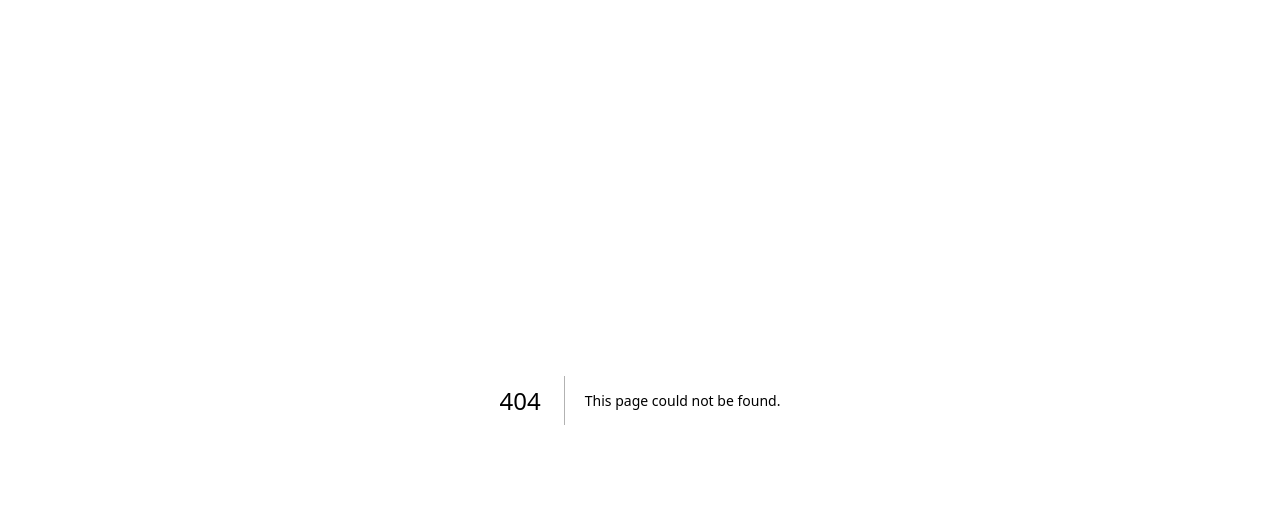
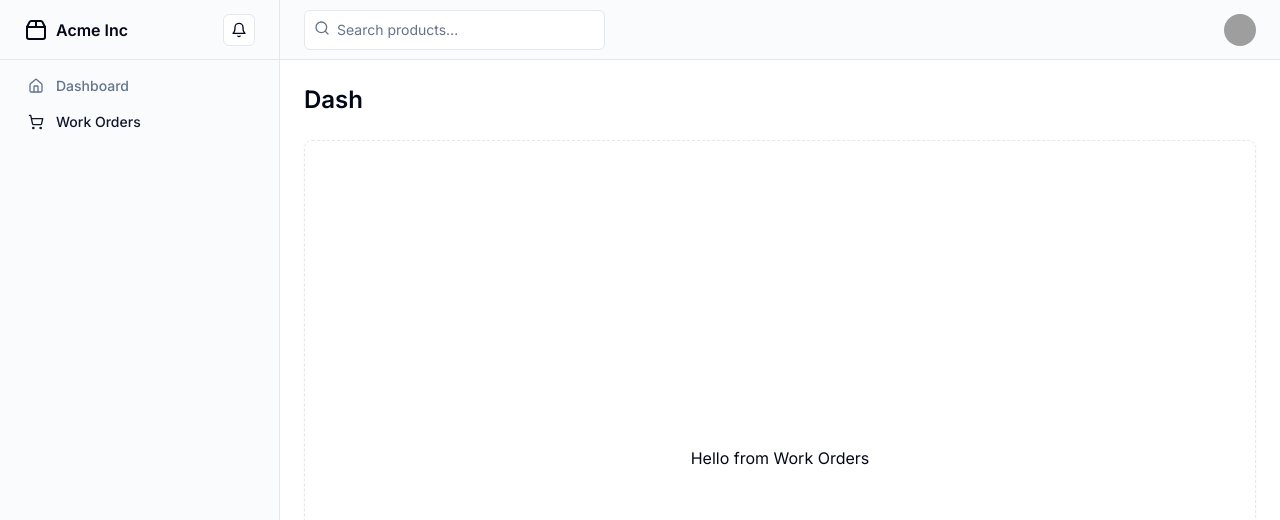
Before and after one commit to 0xlaguna/mnger-ui, a Next.js app: page /dash/workorders in a window 1280 px wide. Before the commit this address had no page. Shown: the top 520 px of the page. Built offline with nearby package versions, Linux system fonts and the light colour scheme; no server answers; grey boxes are pictures that could not be loaded.

Commit message:
feat: remove old layout

```diff
--- a/app/dash/components/main-nav.tsx
+++ b/app/dash/components/main-nav.tsx
@@ -1,41 +1,48 @@
+"use client"
+
 import Link from "next/link"
+import { usePathname } from "next/navigation"
+import { Bell, Package2 } from "lucide-react"
 
-import { cn } from "@/lib/utils"
+import { siteConfig } from "@/config/site"
+import { Button } from "@/components/ui/button"
 
-export function MainNav({
-  className,
-  ...props
-}: React.HTMLAttributes<HTMLElement>) {
-  console.log({ className })
+export function MainNav() {
+  const pathname = usePathname()
+
+  const isActive = (path: string) =>
+    pathname === path ? "text-primary" : "text-muted-foreground"
+
+  const linkList = siteConfig.mainNav.map((link) => {
+    return (
+      <Link
+        key={link.id}
+        href={link.href}
+        className={`flex items-center gap-3 rounded-lg px-3 py-2 text-muted-foreground transition-all hover:text-primary ${isActive(link.href)}`}
+      >
+        <link.icon className="h-4 w-4" />
+        {link.title}
+      </Link>
+    )
+  })
+
   return (
-    <nav
-      className={cn("flex items-center space-x-4 lg:space-x-6", className)}
-      {...props}
-    >
-      <Link
-        href="/dash/home"
-        className="text-sm font-medium transition-colors hover:text-primary"
-      >
-        Overview
-      </Link>
-      <Link
-        href="/dash/home"
-        className="text-sm font-medium text-muted-foreground transition-colors hover:text-primary"
-      >
-        Customers
-      </Link>
-      <Link
-        href="/dash/home"
-        className="text-sm font-medium text-muted-foreground transition-colors hover:text-primary"
-      >
-        Products
-      </Link>
-      <Link
-        href="/dash/home"
-        className="text-sm font-medium text-muted-foreground transition-colors hover:text-primary"
-      >
-        Settings
-      </Link>
-    </nav>
+    <div className="flex h-full max-h-screen flex-col gap-2">
+      <div className="flex h-14 items-center border-b px-4 lg:h-[60px] lg:px-6">
+        <Link href="/" className="flex items-center gap-2 font-semibold">
+          <Package2 className="size-6" />
+          <span className="">Acme Inc</span>
+        </Link>
+        <Button variant="outline" size="icon" className="ml-auto size-8">
+          <Bell className="size-4" />
+          <span className="sr-only">Toggle notifications</span>
+        </Button>
+      </div>
+      <div className="flex-1">
+        <nav className="grid items-start px-2 text-sm font-medium lg:px-4">
+          {linkList}
+        </nav>
+      </div>
+    </div>
   )
 }
--- a/app/dash/componentsV2/main-nav.tsx
+++ b/app/dash/components/notifications.tsx
@@ -13,7 +13,7 @@ import {
 import { Button } from "@/components/ui/button"
 import { Sheet, SheetContent, SheetTrigger } from "@/components/ui/sheet"
 
-export function MainNav() {
+export function Notifications() {
   return (
     <Sheet>
       <SheetTrigger asChild>
--- a/app/dash/components/search.tsx
+++ /dev/null
@@ -1,13 +0,0 @@
-import { Input } from "@/components/ui/input"
-
-export function Search() {
-  return (
-    <div>
-      <Input
-        type="search"
-        placeholder="Search..."
-        className="md:w-[100px] lg:w-[300px]"
-      />
-    </div>
-  )
-}
--- a/app/dash/componentsV2/log-out.tsx
+++ /dev/null
@@ -1,32 +0,0 @@
-import { useRouter } from "next/navigation"
-
-import {
-  DropdownMenuItem,
-  DropdownMenuShortcut,
-} from "@/components/ui/dropdown-menu"
-
-export default function LogOut() {
-  const router = useRouter()
-
-  const handleSignOut = async () => {
-    const res = await fetch("/api/logout", {
-      method: "GET",
-      headers: {
-        "Content-Type": "application/json",
-      },
-    })
-
-    if (res.ok) {
-      router.push("/auth")
-    } else {
-      console.error("Failed to sign out")
-    }
-  }
-
-  return (
-    <DropdownMenuItem onClick={handleSignOut}>
-      Log out
-      <DropdownMenuShortcut>⇧⌘Q</DropdownMenuShortcut>
-    </DropdownMenuItem>
-  )
-}
--- a/app/dash/componentsV2/user-nav.tsx
+++ /dev/null
@@ -1,71 +0,0 @@
-"use client"
-
-import useGetMe from "@/hooks/data/useGetMe"
-import { Avatar, AvatarFallback, AvatarImage } from "@/components/ui/avatar"
-import { Button } from "@/components/ui/button"
-import {
-  DropdownMenu,
-  DropdownMenuContent,
-  DropdownMenuGroup,
-  DropdownMenuItem,
-  DropdownMenuLabel,
-  DropdownMenuSeparator,
-  DropdownMenuShortcut,
-  DropdownMenuTrigger,
-} from "@/components/ui/dropdown-menu"
-import { Icons } from "@/components/icons"
-
-import LogOut from "./log-out"
-
-export function UserNav() {
-  const { getMeData, getMeLoading } = useGetMe()
-
-  return (
-    <DropdownMenu>
-      <DropdownMenuTrigger asChild>
-        <Button variant="ghost" className="relative h-8 w-8 rounded-full">
-          <Avatar className="h-8 w-8">
-            <AvatarImage src="/avatars/01.png" alt="@shadcn" />
-            <AvatarFallback>ML</AvatarFallback>
-          </Avatar>
-        </Button>
-      </DropdownMenuTrigger>
-      <DropdownMenuContent className="w-56" align="end" forceMount>
-        {getMeLoading ? (
-          <Icons.spinner className="mr-2 size-4 animate-spin" />
-        ) : (
-          <>
-            <DropdownMenuLabel className="font-normal">
-              <div className="flex flex-col space-y-1">
-                <p className="text-sm font-medium leading-none">
-                  {getMeData?.first_name} {getMeData?.last_name}
-                </p>
-                <p className="text-muted-foreground text-xs leading-none">
-                  {getMeData?.email}
-                </p>
-              </div>
-            </DropdownMenuLabel>
-          </>
-        )}
-        <DropdownMenuSeparator />
-        <DropdownMenuGroup>
-          <DropdownMenuItem>
-            Profile
-            <DropdownMenuShortcut>⇧⌘P</DropdownMenuShortcut>
-          </DropdownMenuItem>
-          <DropdownMenuItem>
-            Billing
-            <DropdownMenuShortcut>⌘B</DropdownMenuShortcut>
-          </DropdownMenuItem>
-          <DropdownMenuItem>
-            Settings
-            <DropdownMenuShortcut>⌘S</DropdownMenuShortcut>
-          </DropdownMenuItem>
-          <DropdownMenuItem>New Team</DropdownMenuItem>
-        </DropdownMenuGroup>
-        <DropdownMenuSeparator />
-        <LogOut />
-      </DropdownMenuContent>
-    </DropdownMenu>
-  )
-}
--- a/app/dash/layout.tsx
+++ b/app/dash/layout.tsx
@@ -1,37 +1,6 @@
-import Link from "next/link"
-import { Bell, Home, Package2, ShoppingCart } from "lucide-react"
-
-import { Button } from "@/components/ui/button"
-
-import { GlobalSearch } from "./componentsV2/global-search"
-import { MainNav } from "./componentsV2/main-nav"
-import { UserNav } from "./componentsV2/user-nav"
-
-// import { MainNav } from "./components/main-nav"
-// import { Search } from "./components/search"
-// import { UserNav } from "./components/user-nav"
-
-// export default function Layout({ children }: LayoutProps) {
-//   return (
-//     <div className="hidden flex-col md:flex">
-//       <div className="border-b">
-//         <div className="flex h-16 items-center px-4">
-//           <MainNav className="mx-6" />
-//           <div className="ml-auto flex items-center space-x-4">
-//             <Search />
-//             <UserNav />
-//           </div>
-//         </div>
-//       </div>
-//       <div className="flex-1 space-y-4 p-8 pt-6">
-//         <div className="flex items-center justify-between space-y-2">
-//           <h2 className="text-3xl font-bold tracking-tight">Dashboard</h2>
-//         </div>
-//         <div>{children}</div>
-//       </div>
-//     </div>
-//   )
-// }
+import { GlobalSearch } from "./components/global-search"
+import { MainNav } from "./components/main-nav"
+import { UserNav } from "./components/user-nav"
 
 interface LayoutProps {
   children: React.ReactNode
@@ -41,40 +10,11 @@ export default function Layout({ children }: LayoutProps) {
   return (
     <div className="grid min-h-screen w-full md:grid-cols-[220px_1fr] lg:grid-cols-[280px_1fr]">
       <div className="hidden border-r bg-muted/40 md:block">
-        <div className="flex h-full max-h-screen flex-col gap-2">
-          <div className="flex h-14 items-center border-b px-4 lg:h-[60px] lg:px-6">
-            <Link href="/" className="flex items-center gap-2 font-semibold">
-              <Package2 className="h-6 w-6" />
-              <span className="">Acme Inc</span>
-            </Link>
-            <Button variant="outline" size="icon" className="ml-auto h-8 w-8">
-              <Bell className="h-4 w-4" />
-              <span className="sr-only">Toggle notifications</span>
-            </Button>
-          </div>
-          <div className="flex-1">
-            <nav className="grid items-start px-2 text-sm font-medium lg:px-4">
-              <Link
-                href="#"
-                className="flex items-center gap-3 rounded-lg px-3 py-2 text-muted-foreground transition-all hover:text-primary"
-              >
-                <Home className="h-4 w-4" />
-                Dashboard
-              </Link>
-              <Link
-                href="#"
-                className="flex items-center gap-3 rounded-lg px-3 py-2 text-muted-foreground transition-all hover:text-primary"
-              >
-                <ShoppingCart className="h-4 w-4" />
-                Work Orders
-              </Link>
-            </nav>
-          </div>
-        </div>
+        <MainNav />
       </div>
       <div className="flex flex-col">
         <header className="flex h-14 items-center gap-4 border-b bg-muted/40 px-4 lg:h-[60px] lg:px-6">
-          <MainNav />
+          {/* <Notifications /> */}
           <GlobalSearch />
           <UserNav />
         </header>
--- /dev/null
+++ b/app/dash/workorders/page.tsx
@@ -0,0 +1,5 @@
+const Page = () => {
+  return <p>Hello from Work Orders</p>
+}
+
+export default Page
--- a/config/site.ts
+++ b/config/site.ts
@@ -1,3 +1,5 @@
+import { Home, ShoppingCart } from "lucide-react"
+
 export type SiteConfig = typeof siteConfig
 
 export const siteConfig = {
@@ -5,8 +7,16 @@ export const siteConfig = {
   description: "Mnger UI",
   mainNav: [
     {
-      title: "Home",
-      href: "/",
+      id: 1,
+      title: "Dashboard",
+      href: "/dash",
+      icon: Home,
+    },
+    {
+      id: 2,
+      title: "Work Orders",
+      href: "/dash/workorders",
+      icon: ShoppingCart,
     },
   ],
   links: {
```
Also changed, not shown: app/dash/components/global-search.tsx (renamed from app/dash/componentsV2/global-search.tsx).
